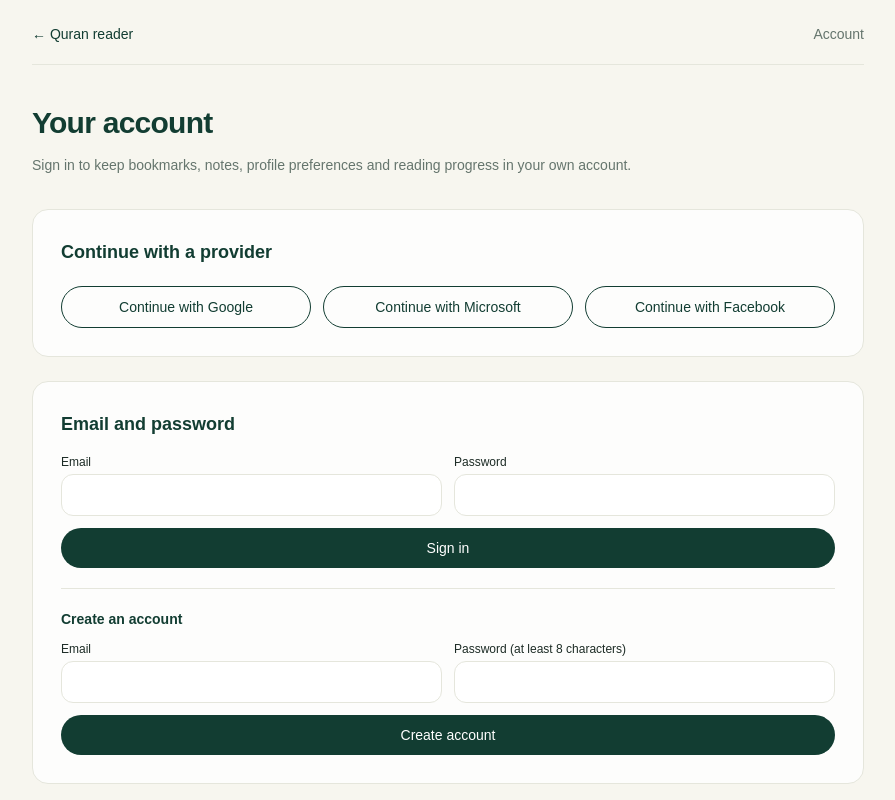
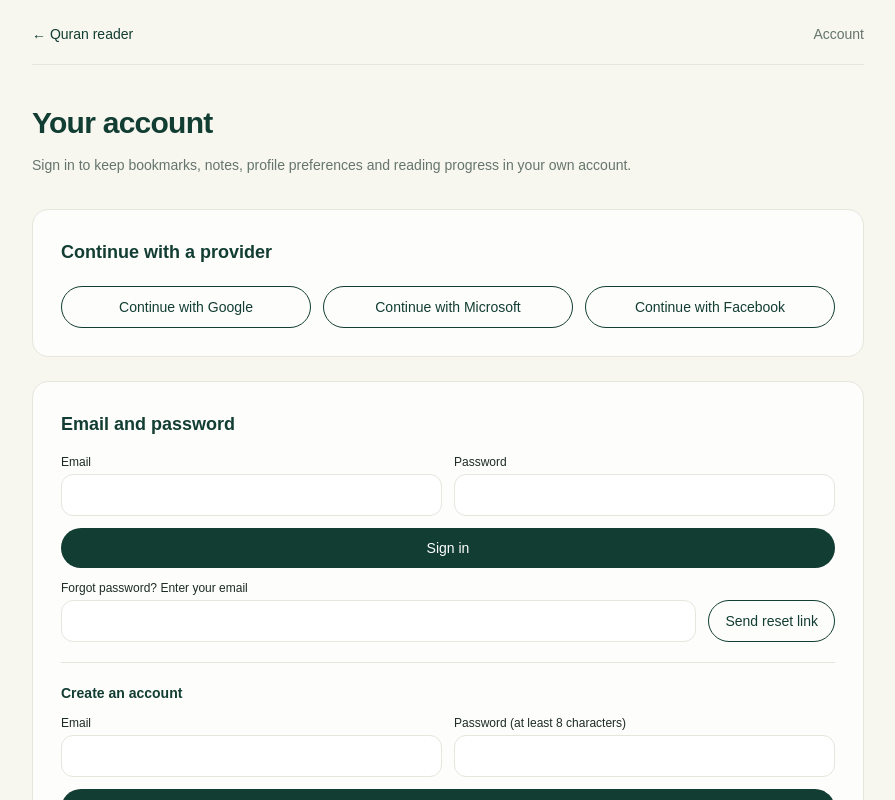
Before and after one commit to innovatebits/muslim-ayat, a Next.js app in the folder apps/web/: page /sign-in in a window 1280 px wide. Shown: the top 800 px of the page, without its empty margins (192-1087 px from the left). Built offline with nearby package versions, Linux system fonts and the light colour scheme; no server answers.

Commit message:
feat: add password recovery entry point

```diff
--- a/apps/web/src/app/sign-in/page.tsx
+++ b/apps/web/src/app/sign-in/page.tsx
@@ -3,6 +3,7 @@ import Link from "next/link";
 import {
   sendEmailOtpAction,
   sendMagicLinkAction,
+  sendPasswordResetAction,
   signInWithPasswordAction,
   signInWithProviderAction,
   signUpWithPasswordAction,
@@ -22,6 +23,7 @@ const errorMessages: Record<string, string> = {
   oauth: "Social sign-in could not be completed. Check the provider configuration and try again.",
   setup: "Authentication is not configured. Add the Supabase URL and publishable key.",
   "method-disabled": "That sign-in method is disabled for this deployment.",
+  "password-reset": "Your password could not be updated. Request another reset link and try again.",
   "invalid-input": "Check the email address and password or verification code.",
   credentials: "The email address or password is incorrect.",
   signup: "Your account could not be created. Check the details and try again.",
@@ -44,6 +46,7 @@ export default async function SignInPage({
   const emailPasswordEnabled = featureFlags.authEmailPassword;
   const otpEnabled = featureFlags.authEmailOtp;
   const magicLinkEnabled = featureFlags.authMagicLink;
+  const passwordResetEnabled = featureFlags.authPasswordReset;
 
   return (
     <main className="mx-auto min-h-screen max-w-4xl px-5 pb-16 pt-6 sm:px-8">
@@ -77,6 +80,7 @@ export default async function SignInPage({
         </section>
       ) : null}
       {params.notice === "magic-link-sent" ? <p className="mt-6 rounded-xl border border-[var(--line)] bg-white p-4 text-sm" role="status">Check your email for a sign-in link. Open it in this browser to finish signing in.</p> : null}
+      {params.notice === "password-reset-sent" ? <p className="mt-6 rounded-xl border border-[var(--line)] bg-white p-4 text-sm" role="status">If an account exists for that address, a password reset email has been sent.</p> : null}
 
       {!configured ? (
         <p className="mt-8 rounded-2xl border border-amber-200 bg-amber-50 p-5 text-sm leading-6 text-amber-950" role="status">
@@ -106,6 +110,12 @@ export default async function SignInPage({
                 <label className="text-xs font-medium">Password<input autoComplete="current-password" className={fieldClass} name="password" required type="password" /></label>
                 <button className={buttonClass + " sm:col-span-2"} type="submit">Sign in</button>
               </form>
+              {passwordResetEnabled ? (
+                <form action={sendPasswordResetAction} className="mt-3 flex flex-wrap items-end gap-3">
+                  <label className="min-w-0 flex-1 text-xs font-medium">Forgot password? Enter your email<input autoComplete="email" className={fieldClass} name="email" required type="email" /></label>
+                  <button className="rounded-full border border-[var(--green)] px-4 py-2.5 text-sm font-medium text-[var(--green)]" type="submit">Send reset link</button>
+                </form>
+              ) : null}
               <div className="my-5 border-t border-[var(--line)]" />
               <h3 className="text-sm font-semibold text-[var(--green)]">Create an account</h3>
               <form action={signUpWithPasswordAction} className="mt-3 grid gap-3 sm:grid-cols-2">
```
